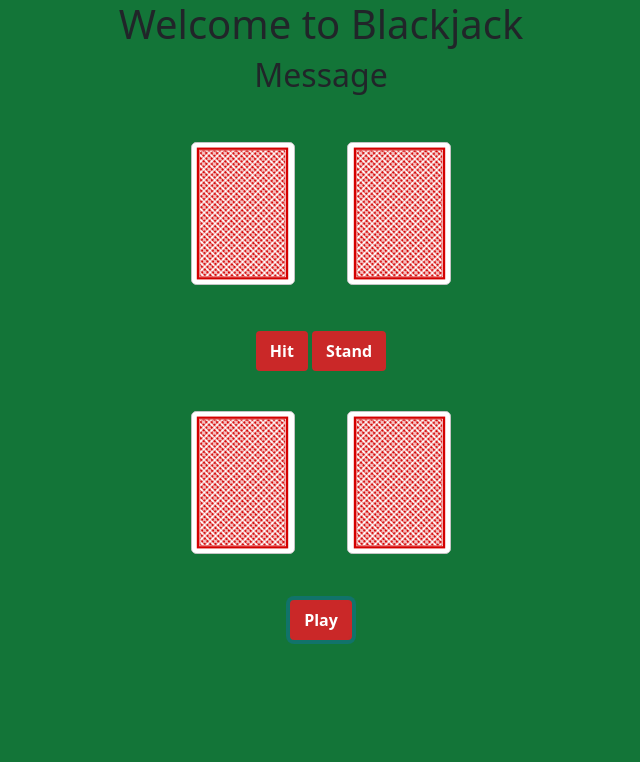
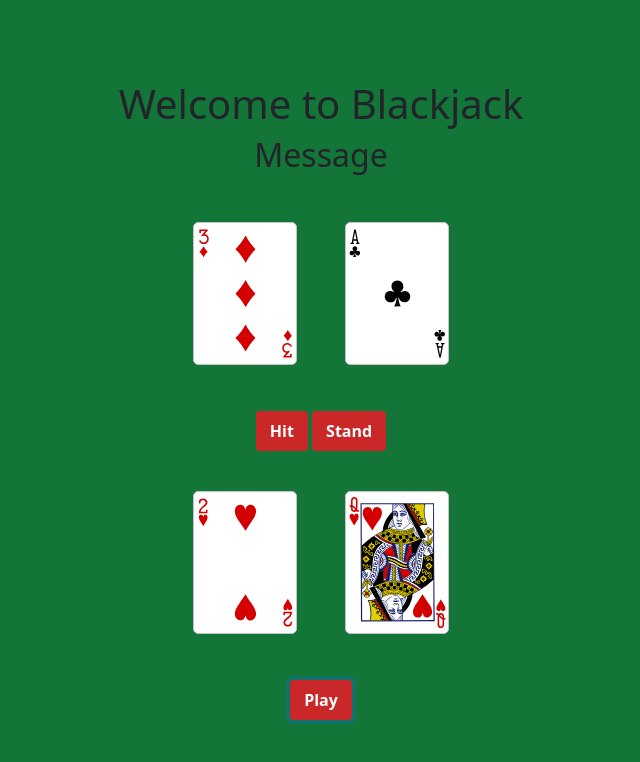
Before and after one commit to SEI-Remote-Code-Review/blackjack-game, a plain HTML site: page index.html in a window 1280 px wide. Both pictures are taken after a click on the button "Play". Shown: the whole page, without its empty margins (319-959 px from the left). Drawn offline with nearby package versions, Linux system fonts and the light colour scheme.

Commit message:
cards set css

```diff
--- a/css/style.css
+++ b/css/style.css
@@ -4,7 +4,7 @@ body {
   flex-direction: column;
   align-items: center;
   justify-content: center;
-  height: 50vmax;
+  height: 100vh;
 }
 
 
--- a/index.html
+++ b/index.html
@@ -17,8 +17,8 @@
   <div class="dealersInfo">
     <p id="dealer-hand"></p>
     <p id="dealer-value"></p>
-    <div class="card large back-red"></div>
-		<div class="card large back-red"></div>
+    <div class="card large back-red" id="dcard1"></div>
+		<div class="card large back-red" id="dcard2"></div>
   </div>
   <div class="hitstand-btns">
     <button id="hit-btn" class="btn">Hit</button>
@@ -28,8 +28,8 @@
   <div class="playersInfo">
     <p id="player-hand"></p>
     <p id="player-value"></p>
-    <div class="card large back-red"></div>
-		<div class="card large back-red"></div>
+    <div class="card large back-red" id="pcard1"></div>
+		<div class="card large back-red" id="pcard2"></div>
   </div>
 
   <button id="play-btn" class="btn">Play</button>
--- a/js/app.js
+++ b/js/app.js
@@ -18,8 +18,16 @@ const playbtn = document.getElementById('play-btn')
 const hitbtn = document.getElementById('hit-btn')
 const standbtn = document.getElementById('stand-btn')
 const statusMsg = document.querySelector('.game-status')
+const playerInfo = document.querySelector('.playersInfo')
+const dealerInfo = document.querySelector('.dealersInfo')
 
-/*----------------------------- Event Listeners -----------------------------*/
+const dealerCard1 = document.getElementById('dcard1')
+const dealerCard2 = document.getElementById('dcard2')
+const playerCard1 = document.getElementById('pcard1')
+const playerCard2 = document.getElementById('pcard2')
+
+
+/*----------------------------- Event Listeners ----------------------------*/
 playbtn.addEventListener('click', playGame)
 hitbtn.addEventListener('click', hit)
 standbtn.addEventListener('click', stand)
@@ -41,6 +49,7 @@ function playGame() {
   playerHand = []
   dealerHand = []
   dealCards()
+  renderCards()
   checkBlackjack(countHands(playerHand), countHands(dealerHand))
   }
 
@@ -60,6 +69,33 @@ function dealCards() {
   console.log(playerHand, dealerHand)
   console.log(cardDeck)
 }
+
+// function renderCards() {
+//   playerCard1.className = `card large ${playerHand[0]}`
+//   playerCard2.className = `card large ${playerHand[1]}`
+//   dealerCard1.className = `card large ${dealerHand[0]}`
+//   dealerCard2.className = `card large ${dealerHand[1]}`
+// }
+
+
+function renderCards() {
+  playerCard1.style.display = "none"
+  playerCard2.style.display = "none"
+  dealerCard1.style.display = "none"
+  dealerCard2.style.display = "none"
+
+  for(i= 0; i< playerHand.length; i++) {
+    let card = document.createElement("div")
+    card.className = `card large ${playerHand[i]}`
+    playerInfo.appendChild(card)
+  }
+  for(i = 0; i < dealerHand.length; i++) {
+    let card = document.createElement("div")
+    card.className = `card large ${dealerHand[i]}`
+    dealerInfo.appendChild(card)
+  }
+}
+
 
 
 
```
